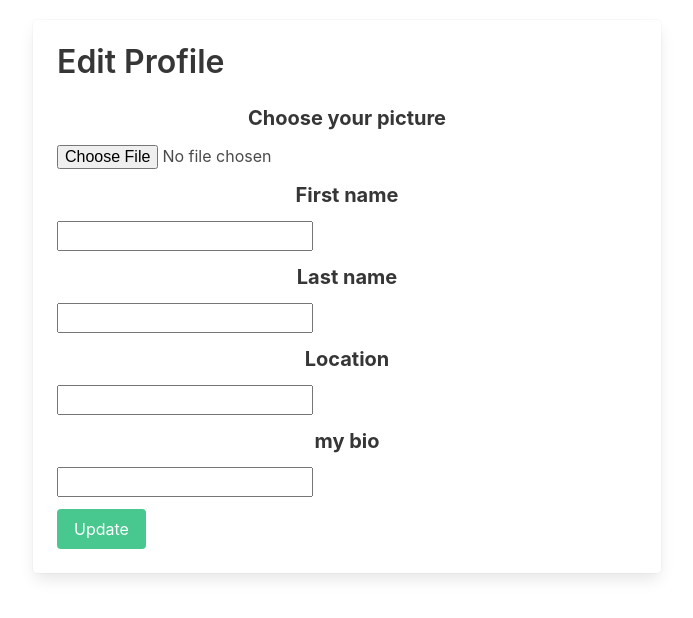
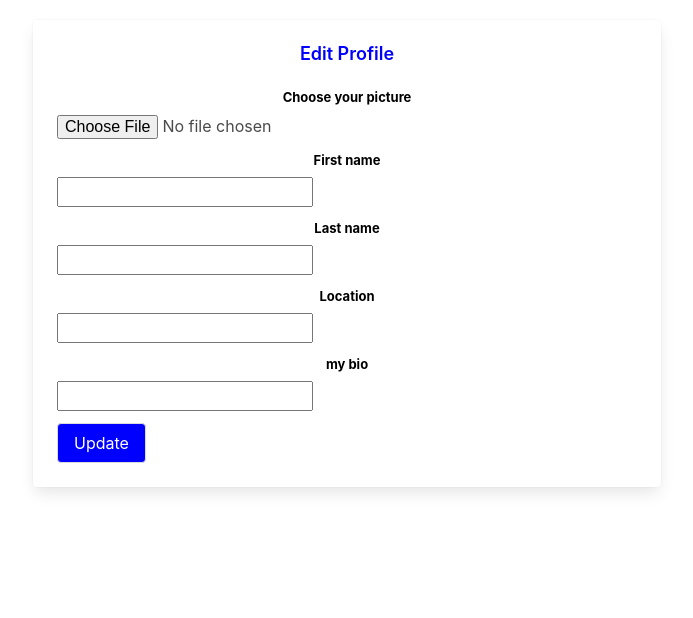
Before and after one commit to Bridgit-wairimu/insta-clone, a Django app: template instagram/templates/edit_profile.html in a window 1280 px wide. Shown: the part 54-672 px from the top of the page, without its empty margins (293-986 px from the left). Run offline with Django 3.2, Linux system fonts and the light colour scheme; the template is opened without the code that fills it: values that come from a table or form of the project are taken from there, others are empty; some libraries are stand-ins or nearby versions.

Commit message:
styled the buttons for the edit profile, and the signup form

```diff
--- a/instagram/templates/edit_profile.html
+++ b/instagram/templates/edit_profile.html
@@ -11,31 +11,31 @@
     <div class="card-content">
     <form method="post" enctype="multipart/form-data" action="" role="form">
       {% csrf_token %}
-    <h3 class="title is-3">Edit Profile</h3>
+    <h3 class="title is-3" style="font-size: large; color: blue; text-align: center;">Edit Profile</h3>
 
           <div class="field">
-              <label class="label is-medium">Choose your picture</label>
+              <label class="label is-medium" style="font-size: small; color: black;">Choose your picture</label>
               <div class="file is-boxed">
                 {{ form.picture }}
               </div>
           </div>
 
           <div class="field">
-              <label class="label is-medium">First name</label>
+              <label class="label is-medium" style="font-size: small; color: black;">First name</label>
               <div class="control">
                 {{ form.first_name }}
               </div>
           </div>
 
           <div class="field">
-              <label class="label is-medium">Last name</label>
+              <label class="label is-medium" style="font-size: small; color: black;">Last name</label>
               <div class="control">
                 {{ form.last_name }}
               </div>
           </div>
 
           <div class="field">
-              <label class="label is-medium">Location</label>
+              <label class="label is-medium" style="font-size: small; color: black;">Location</label>
               <div class="control">
                 {{ form.location }}
               </div>
@@ -43,7 +43,7 @@
 
 
           <div class="field">
-              <label class="label is-medium">my bio</label>
+              <label class="label is-medium" style="font-size: small; color: black;">my bio</label>
               <div class="control">
                 {{ form.profile_info }}
               </div>
@@ -58,7 +58,7 @@
 
       <div class="field">
       <p class="control">
-        <button type="submit" value="login" class="button is-success">
+        <button type="submit" value="login" class="button"  style="color:white; background-color: blue;">
           Update
         </button>
       </p>
--- a/instagram/templates/newpost.html
+++ b/instagram/templates/newpost.html
@@ -11,11 +11,11 @@
 
     <form method="post" action="" enctype="multipart/form-data" role="form">
     {% csrf_token %}
-    <h3 class="title is-1">New Post</h3>
+    <h3 class="title is-1" style="font-size: small; color: black;">New Post</h3>
 
             <div class="field">
               <p class="control has-icons-left">
-              <label class="label is-medium">Choose your image</label>
+              <label class="label is-medium" style="font-size: small; color: black;">Choose your image</label>
                 {{ form.image }}
                 <span class="icon is-small is-left">
             <i class="fas fa-lock"></i>
@@ -25,7 +25,7 @@
 
             <div class="field">
               <p class="control has-icons-left">
-              <label class="label is-medium">Caption</label>
+              <label class="label is-medium" style="font-size: small; color: black;">Caption</label>
                 {{ form.caption }}
         <span class="icon is-small is-left">
             <i class="fas fa-lock"></i>
--- a/instagram/templates/signup.html
+++ b/instagram/templates/signup.html
@@ -64,8 +64,8 @@
 
       <div class="field">
       <p class="control">
-        <button type="submit" name="action" class="button is-success">
-          Create
+        <button type="submit" name="action" class="button"  style="color:white; background-color: blue;">
+          Create Account
         </button>
       </p>
     </div>
```
